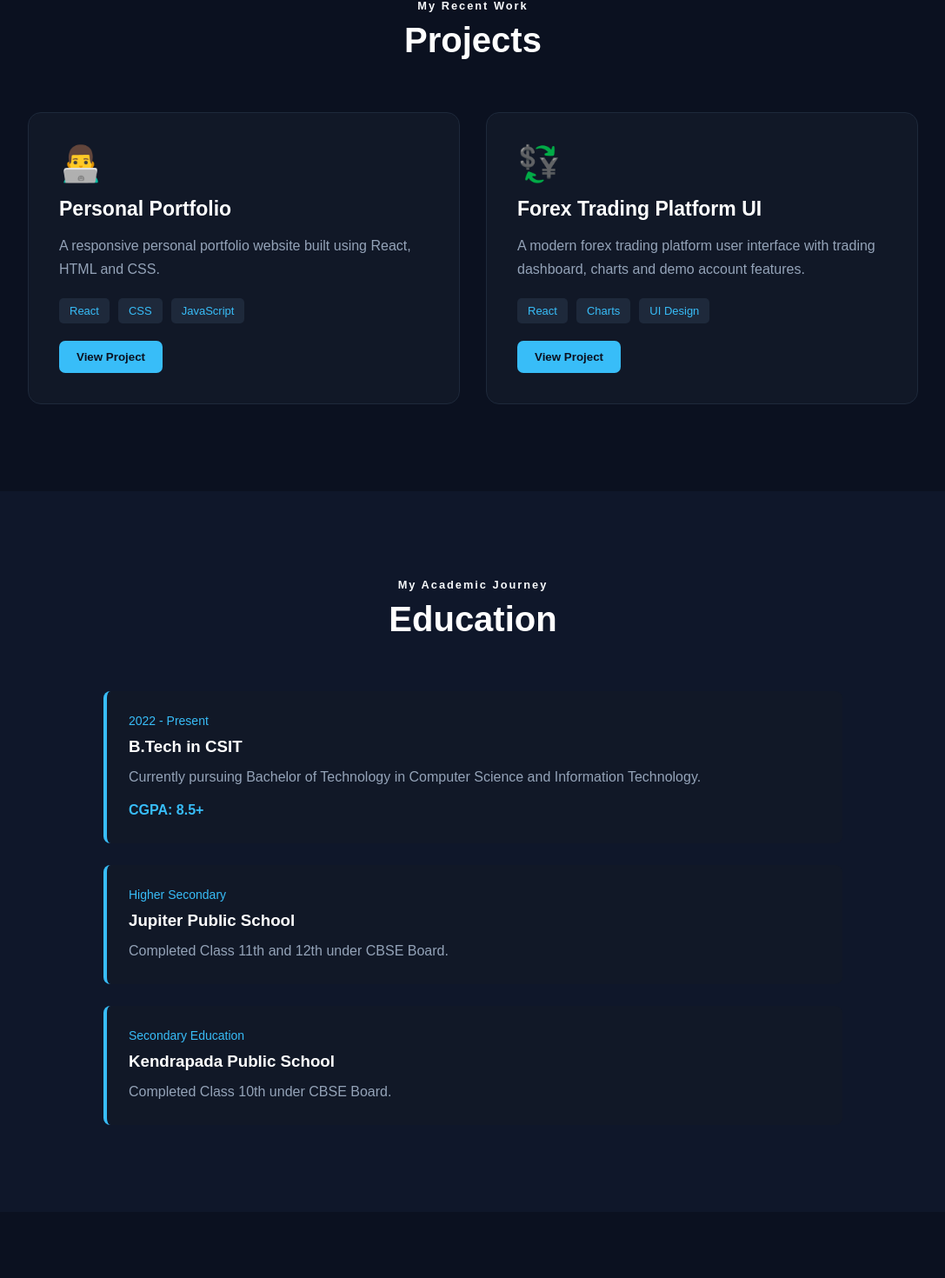
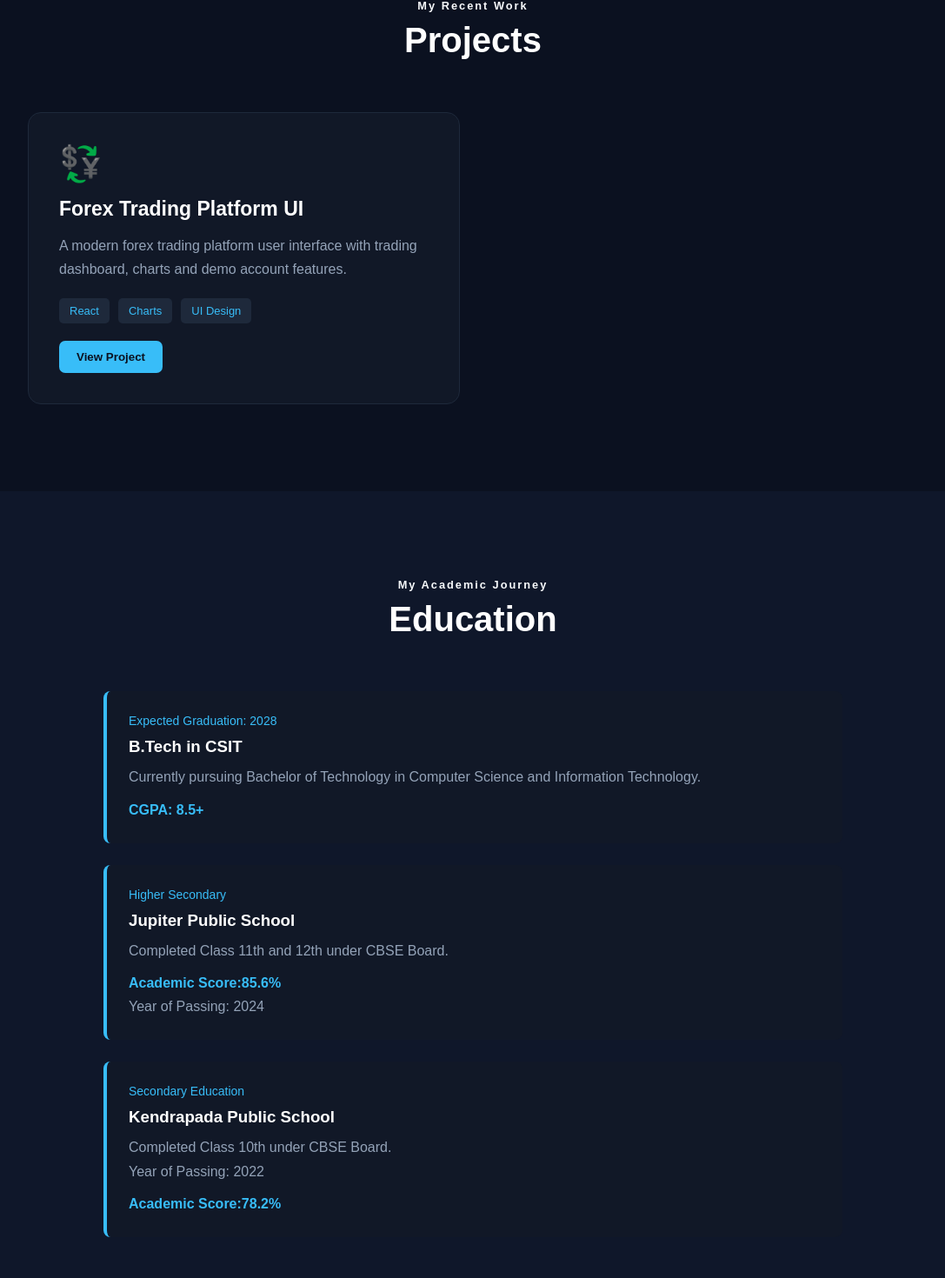
Before and after one commit to fx-subham/Portfolio, a React (Vite) app in the folder my-app/: page / in a window 1280 px wide. Shown: the part 2175-3645 px from the top of the page at 87% size, without its empty margins (96-1183 px from the left). Built offline with nearby package versions, Linux system fonts and the light colour scheme.

Commit message:
modifying some in Education component

```diff
--- a/my-app/src/Components/About.jsx
+++ b/my-app/src/Components/About.jsx
@@ -34,7 +34,7 @@ function About() {
 
           <div className="info-box">
             <h3>💻 Focus</h3>
-            <p>Frontend Development</p>
+            <p>Full Stack Web Development</p>
           </div>
 
           <div className="info-box">
--- a/my-app/src/Components/Education.jsx
+++ b/my-app/src/Components/Education.jsx
@@ -9,7 +9,8 @@ function Education() {
       <div className="education-container">
 
         <div className="education-card">
-          <span className="education-year">2022 - Present</span>
+
+          <span className="education-year">Expected Graduation: 2028</span>
 
           <h3>B.Tech in CSIT</h3>
 
@@ -27,6 +28,8 @@ function Education() {
           <h3>Jupiter Public School</h3>
 
           <p>Completed Class 11th and 12th under CBSE Board.</p>
+          <p className="cgpa">Academic Score:85.6%</p>
+          <p>Year of Passing: 2024</p>
         </div>
 
         <div className="education-card">
@@ -35,6 +38,8 @@ function Education() {
           <h3>Kendrapada Public School</h3>
 
           <p>Completed Class 10th under CBSE Board.</p>
+          <p>Year of Passing: 2022</p>
+          <p className="cgpa">Academic Score:78.2%</p>
         </div>
 
       </div>
--- a/my-app/src/Components/Projects.jsx
+++ b/my-app/src/Components/Projects.jsx
@@ -8,24 +8,7 @@ function Projects() {
 
       <div className="projects-container">
 
-        <div className="project-card">
-          <div className="project-icon">👨‍💻</div>
 
-          <h3>Personal Portfolio</h3>
-
-          <p>
-            A responsive personal portfolio website built using React, HTML
-            and CSS.
-          </p>
-
-          <div className="project-tech">
-            <span>React</span>
-            <span>CSS</span>
-            <span>JavaScript</span>
-          </div>
-
-          <button>View Project</button>
-        </div>
 
         <div className="project-card">
           <div className="project-icon">💱</div>
```
